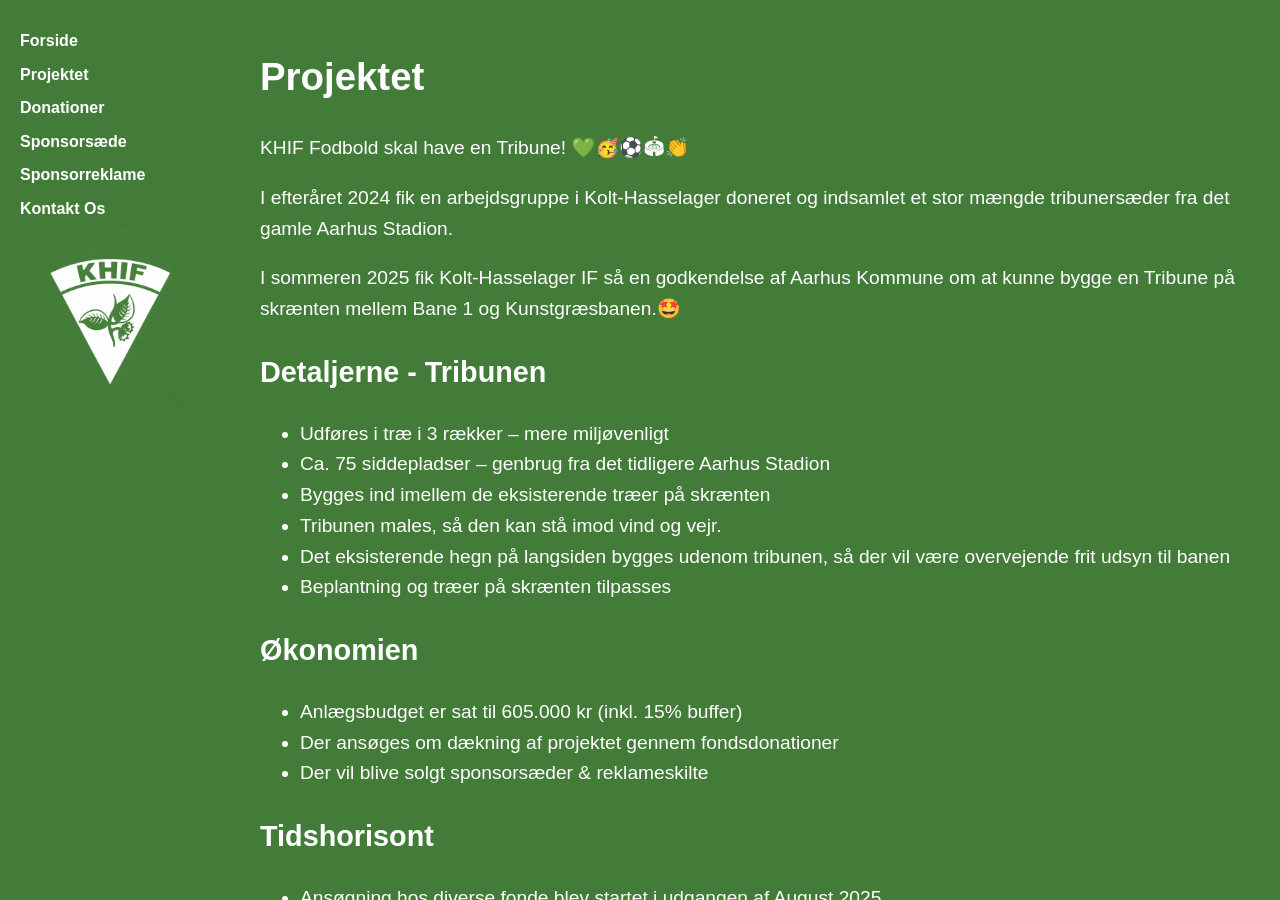
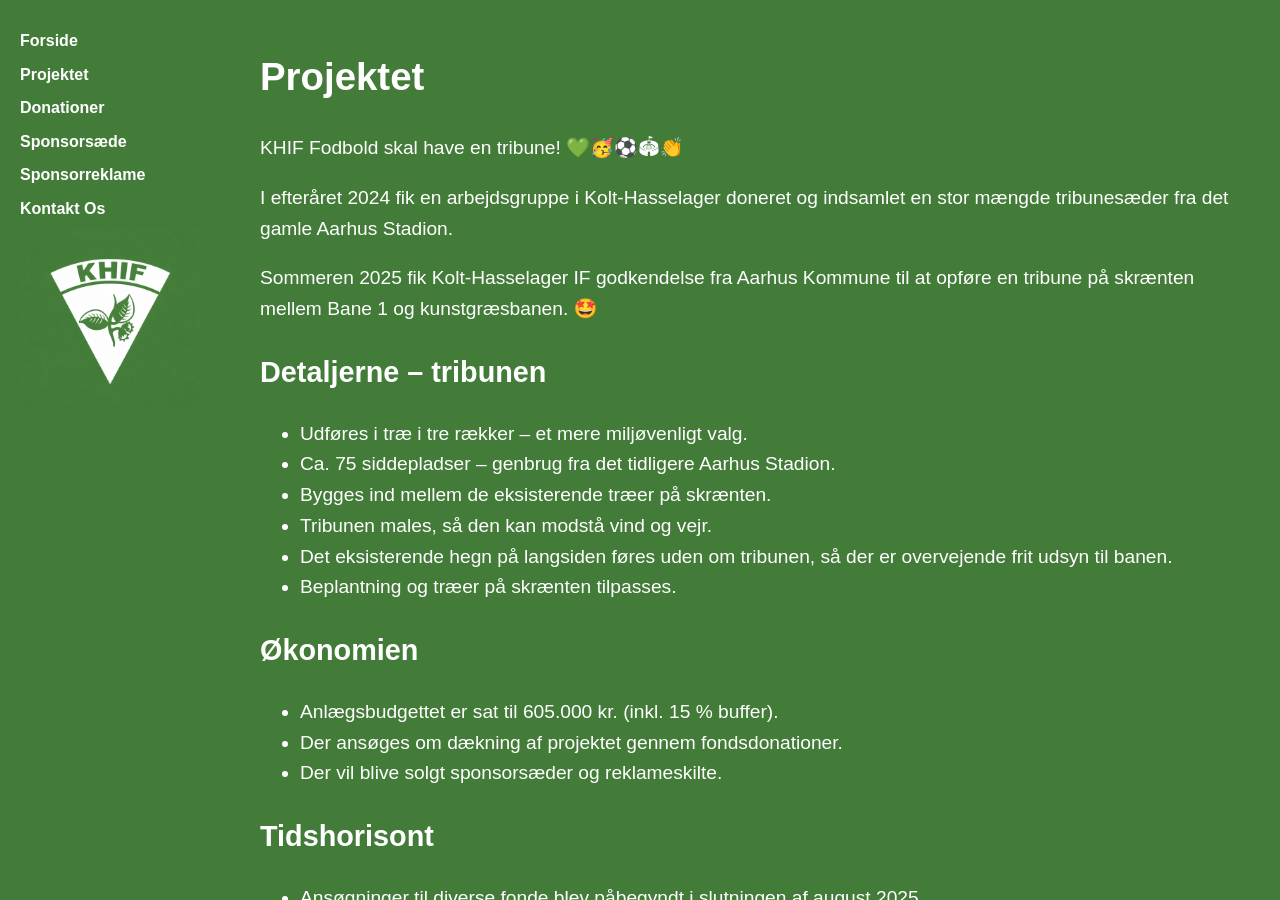
Before and after one commit to msj33/khif-tribune, a Jekyll site: the page built from projektet.md, in a window 1280 px wide and 900 px high. Built offline with Jekyll 4.4.1, drawn with Linux system fonts in a browser that asks for light colours; some of the changed text lies outside the part shown.

Commit message:
Fix grammar and enhance clarity in projektet.md
Corrected grammatical errors and improved clarity in the project document.

```diff
--- a/projektet.md
+++ b/projektet.md
@@ -5,40 +5,40 @@ title: "Projektet"
 
 # Projektet
 
-KHIF Fodbold skal have en Tribune! 💚🥳⚽️🏟👏
+KHIF Fodbold skal have en tribune! 💚🥳⚽️🏟👏
 
-I efteråret 2024 fik en arbejdsgruppe i Kolt-Hasselager doneret og indsamlet et stor mængde tribunersæder fra det gamle Aarhus Stadion.
+I efteråret 2024 fik en arbejdsgruppe i Kolt-Hasselager doneret og indsamlet en stor mængde tribunesæder fra det gamle Aarhus Stadion.
 
-I sommeren 2025 fik Kolt-Hasselager IF så en godkendelse af Aarhus Kommune om at kunne bygge en Tribune på skrænten mellem Bane 1 og Kunstgræsbanen.🤩
+Sommeren 2025 fik Kolt-Hasselager IF godkendelse fra Aarhus Kommune til at opføre en tribune på skrænten mellem Bane 1 og kunstgræsbanen. 🤩
 
-## Detaljerne - Tribunen
+## Detaljerne – tribunen
 
-- Udføres i træ i 3 rækker – mere miljøvenligt
-- Ca. 75 siddepladser – genbrug fra det tidligere Aarhus Stadion
-- Bygges ind imellem de eksisterende træer på skrænten
-- Tribunen males, så den kan stå imod vind og vejr.
-- Det eksisterende hegn på langsiden bygges udenom tribunen, så der vil være overvejende frit udsyn til banen
-- Beplantning og træer på skrænten tilpasses
+- Udføres i træ i tre rækker – et mere miljøvenligt valg.
+- Ca. 75 siddepladser – genbrug fra det tidligere Aarhus Stadion.
+- Bygges ind mellem de eksisterende træer på skrænten.
+- Tribunen males, så den kan modstå vind og vejr.
+- Det eksisterende hegn på langsiden føres uden om tribunen, så der er overvejende frit udsyn til banen.
+- Beplantning og træer på skrænten tilpasses.
 
 ## Økonomien
 
-- Anlægsbudget er sat til 605.000 kr (inkl. 15% buffer)
-- Der ansøges om dækning af projektet gennem fondsdonationer
-- Der vil blive solgt sponsorsæder & reklameskilte
+- Anlægsbudgettet er sat til 605.000 kr. (inkl. 15 % buffer).
+- Der ansøges om dækning af projektet gennem fondsdonationer.
+- Der vil blive solgt sponsorsæder og reklameskilte.
 
 ## Tidshorisont
 
-- Ansøgning hos diverse fonde blev startet i udgangen af August 2025
-- Forudsat at den nødvendige finansiering er indhentet, forventer vi at projektet står færdigt i sommeren 2026
+- Ansøgninger til diverse fonde blev påbegyndt i slutningen af august 2025.
+- Forudsat at den nødvendige finansiering indhentes, forventes projektet færdiggjort i sommeren 2026.
 
 ## Andre aktiviteter
 
-- Vores lokale fanbase "KHIF Ultras" hjælper med rengøring/klargøring af stolesæder + salg af KHIF halstørklæder og andre promoverende aktiviteter i byen
-- Der laves en simpel projekt/status-hjemmeside til eksponering af fonds-donationer, beløbsstatus mm.
-- Opslag på diverse sociale medier, samt information om projektet sendes dagspressen.
-- Maling af tribunen
+- Den lokale fanbase “KHIF Ultras” hjælper med rengøring og klargøring af tribunesæder samt salg af KHIF-halstørklæder og andre promoverende aktiviteter i byen.
+- Der oprettes en simpel projekt- og statushjemmeside med eksponering af fondsdonationer, beløbsstatus m.m.
+- Projektet promoveres via sociale medier, og information sendes til dagspressen.
+- Maling af tribunen.
 
-Der kan forekomme enkelte arbejdstimer, hvor vi skal bruge lokale hænder og være behjælpelige med lidt lavpraktiske opgaver - Ønsker du at bidrage her, så brug "Kontakt Os"
+Der kan forekomme enkelte arbejdsdage, hvor vi får brug for lokale hænder til praktiske opgaver. Ønsker du at bidrage, så benyt “Kontakt os”.
 
-De bedste hilsener fra
+De bedste hilsener
 **Tribuneudvalget**
```
